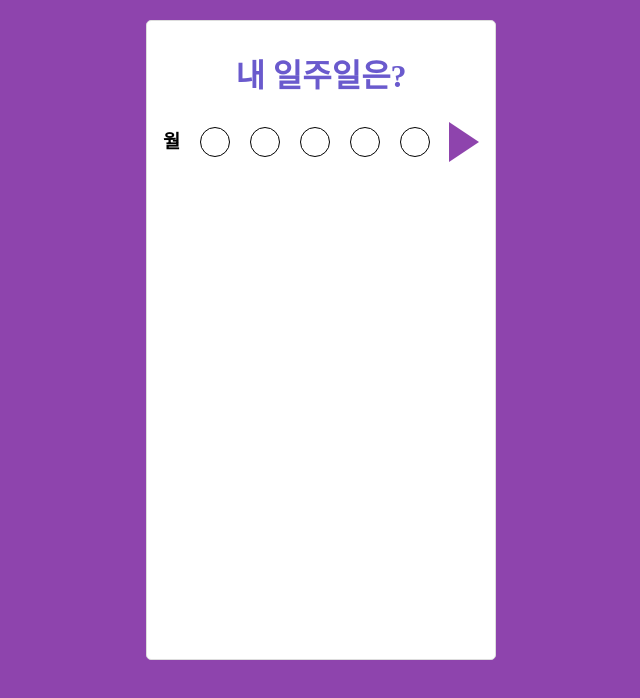
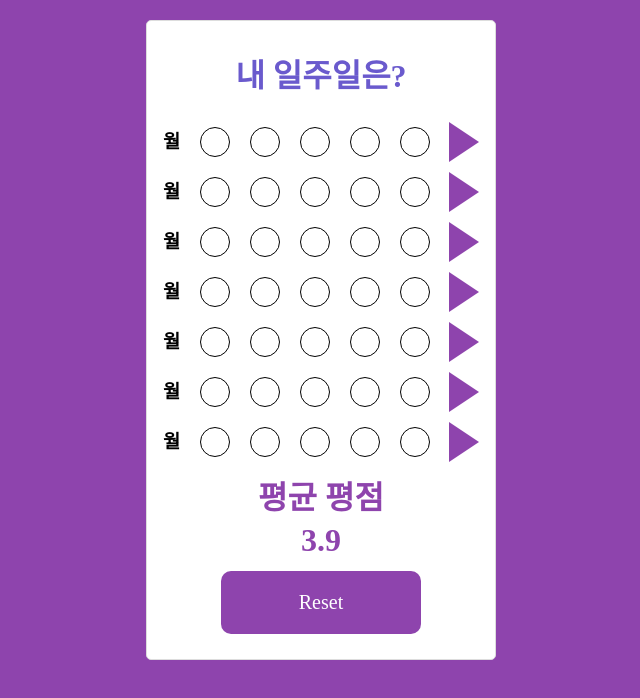
Before and after one commit to kevinkim910408/React-w3-Assignment, a React (Create React App) app: page / in a window 1280 px wide. Shown: the top 698 px of the page, without its empty margins (319-959 px from the left). Built offline with nearby package versions, Linux system fonts and the light colour scheme.

Commit message:
Score Components, Added Reset Button HTML CSS
Score Components, Added Reset Button HTML CSS

```diff
--- /dev/null
+++ b/src/components/ScoreComponent.jsx
@@ -0,0 +1,56 @@
+import React from "react";
+
+// styled
+import styled from "styled-components";
+
+const ScoreComponent = (prop) => {
+    return (
+        <>
+        <ContentsWrap>
+            <h3>월</h3>
+            <ScoresWrap>
+                <Score></Score>
+                <Score></Score>
+                <Score></Score>
+                <Score></Score>
+                <Score></Score>
+            </ScoresWrap>
+            <ArrowButton />
+        </ContentsWrap>
+        </>
+    )
+}
+
+export default ScoreComponent;
+
+const ContentsWrap = styled.div`
+    display: flex;
+    flex-direction: row;
+    justify-content: space-between;
+    align-items: center;
+`;
+
+const ScoresWrap = styled.div`
+    display: flex;
+    flex-direction: row;
+    justify-content: space-between;
+    align-items: center;
+`;
+
+// 버튼 모양을 화살표로 만들기
+const ArrowButton = styled.button`
+    width: 0;
+    height: 0;
+    border-bottom: 20px solid #fff;
+    border-left: 30px solid var(--purple);
+    border-top: 20px solid #fff;
+    border-right: 0px;
+`;
+
+const Score = styled.div`
+   width: 30px;
+   height: 30px;
+   border-radius: 50%;
+   border: 1px solid #000;
+   margin: 10px;
+`;
--- a/src/routes/Home.jsx
+++ b/src/routes/Home.jsx
@@ -1,6 +1,10 @@
 import React from "react";
 
+// styled
 import styled from "styled-components";
+
+// components
+import ScoreComponent from "../components/ScoreComponent";
 
 
 const Home = () => {
@@ -8,25 +12,24 @@ const Home = () => {
         <>
             <Container>
                 <Title>내 일주일은?</Title>
-                <ContentsWrapContents>
-                    <h3>월</h3>
-                    <ContentsWrapScore>
-                        <Score></Score>
-                        <Score></Score>
-                        <Score></Score>
-                        <Score></Score>
-                        <Score></Score>
-                    </ContentsWrapScore>
-                    <Button />
-                </ContentsWrapContents>
+                <ScoreComponent />
+                <ScoreComponent />
+                <ScoreComponent />
+                <ScoreComponent />
+                <ScoreComponent />
+                <ScoreComponent />
+                <ScoreComponent />
+                <FooterWrap>
+                    <h1>평균 평점</h1>
+                    <h1>3.9</h1>
+                    <ResetButton>Reset</ResetButton>
+                </FooterWrap>
             </Container>
         </>
     )
 }
 
-
 export default Home;
-
 
 const Container = styled.div`
   max-width: 350px;
@@ -43,34 +46,19 @@ const Title = styled.h1`
   text-align: center;
 `;
 
-const ContentsWrapContents = styled.div`
-    display: flex;
-    flex-direction: row;
-    justify-content: space-between;
-    align-items: center;
+
+const FooterWrap = styled.div`
+    text-align: center;
+    color:var(--purple);
+    line-height: 20px;
 `;
 
-const ContentsWrapScore = styled.div`
-    display: flex;
-    flex-direction: row;
-    justify-content: space-between;
-    align-items: center;
+const ResetButton = styled.button`
+    padding: 20px;
+    width: 200px;
+    border: none;
+    background-color: var(--purple);
+    font-size: 20px;
+    color: var(--white);
+    border-radius: 10px;
 `;
-
-const Score = styled.div`
-   width: 30px;
-   height: 30px;
-   border-radius: 50%;
-   border: 1px solid #000;
-   margin: 10px;
-`;
-
-// 버튼 모양을 화살표로 만들기
-const Button = styled.button`
-    width: 0;
-    height: 0;
-    border-bottom: 20px solid #fff;
-    border-left: 30px solid var(--purple);
-    border-top: 20px solid #fff;
-    border-right: 0px
-`;
```
